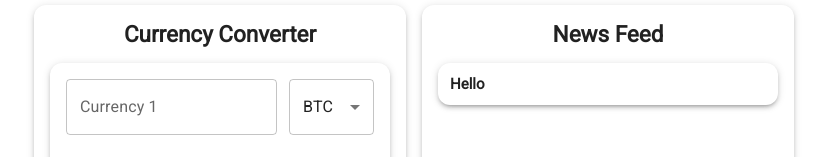
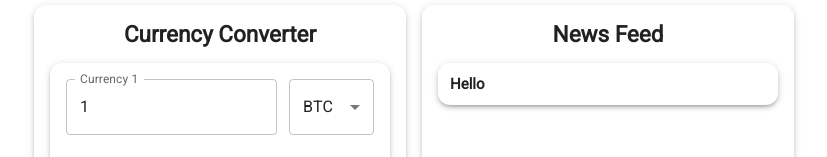
Before and after one commit to maxcore25/next-crypto-dashboard-draft, a Next.js app: page / in a window 1280 px wide. Shown: the part 182-339 px from the top of the page, without its empty margins (226-1053 px from the left). Built offline with nearby package versions, Linux system fonts and the light colour scheme.

Commit message:
Amount State As Input Value Added

```diff
--- a/app/components/elements/CurrencyConverter/index.js
+++ b/app/components/elements/CurrencyConverter/index.js
@@ -15,6 +15,7 @@ import { CURRENCIES } from '../../../constants';
 const CurrencyConverter = () => {
   const [chosenPrimaryCurrency, setChosenPrimaryCurrency] = useState('BTC');
   const [chosenSecondaryCurrency, setChosenSecondaryCurrency] = useState('USD');
+  const [amount, setAmount] = useState(1);
 
   return (
     <Paper elevation={3} sx={{ borderRadius: '12px' }}>
@@ -24,6 +25,8 @@ const CurrencyConverter = () => {
           <div className={styles.inputsGrid}>
             <div className={styles.inputContainer}>
               <TextField
+                value={amount}
+                onChange={e => setAmount(e.target.value)}
                 id='outlined-basic'
                 label='Currency 1'
                 variant='outlined'
```
